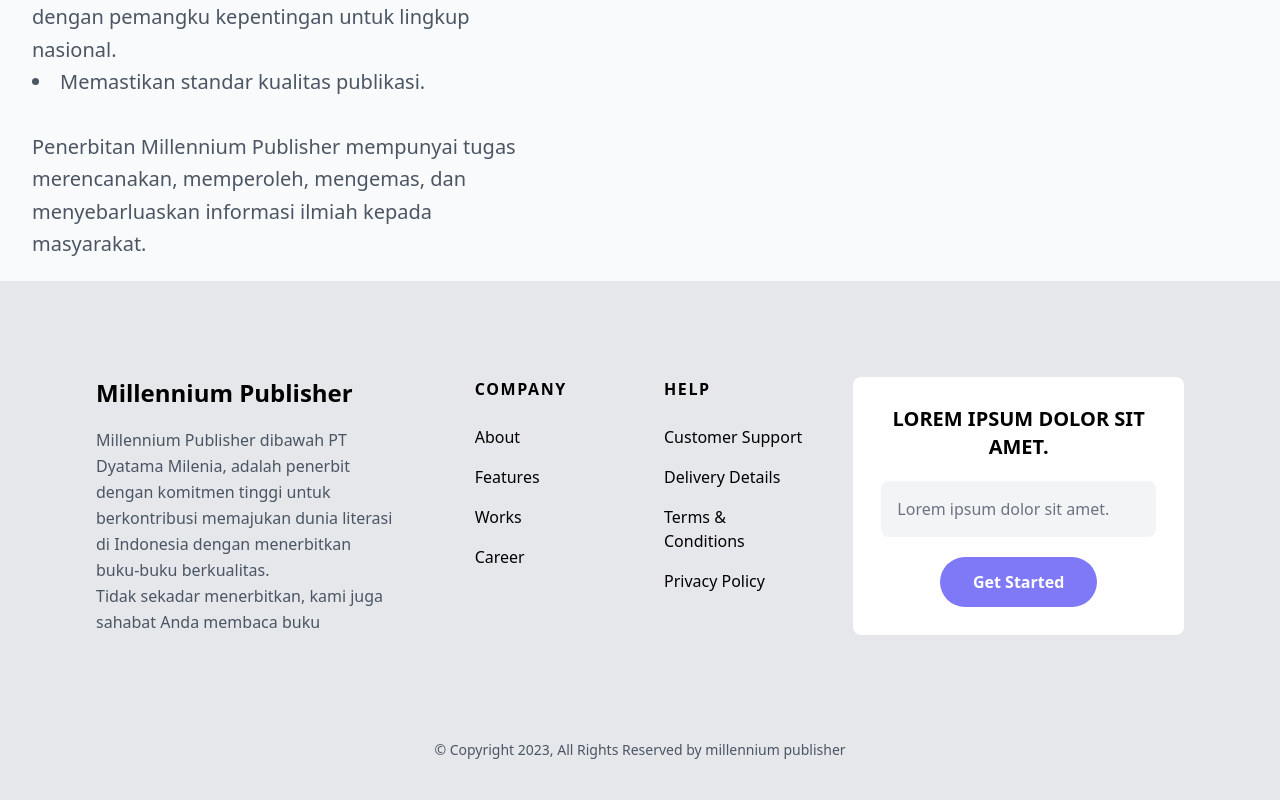
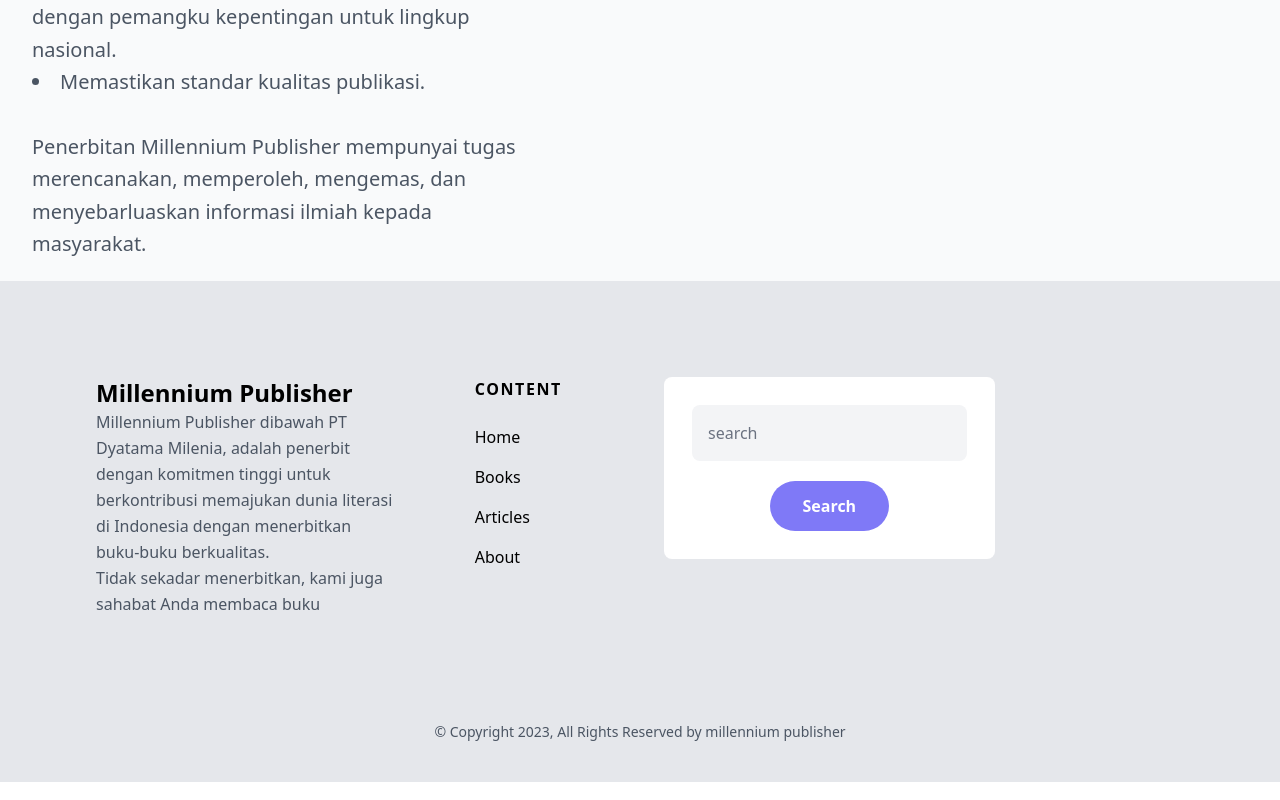
Before and after one commit to Akbarputra04/millennialpublisher, a Next.js app: page /about in a window 1280 px wide. Shown: the part 840-1640 px from the top of the page. Built offline with nearby package versions, Linux system fonts and the light colour scheme.

Commit message:
replace dummy text & some revision

```diff
--- a/components/Footer.tsx
+++ b/components/Footer.tsx
@@ -1,3 +1,5 @@
+import Link from "next/link";
+
 export default function Footer() {
 	return (
 		<section className="py-10 bg-gray-200 sm:pt-16 lg:pt-24">
@@ -12,62 +14,39 @@
 					</div>
 
 					<div>
-						<p className="text-md font-bold tracking-widest uppercase">Company</p>
+						<p className="text-md font-bold tracking-widest uppercase">Content</p>
 
 						<ul className="mt-6 space-y-4">
 							<li>
-								<a href="#" title="" className="flex text-base text-black transition-all duration-200 hover:text-blue-600 focus:text-blue-600"> About </a>
+								<Link href="/" title="" className="flex text-base text-black transition-all duration-200 hover:text-blue-600 focus:text-blue-600"> Home </Link>
 							</li>
 
 							<li>
-								<a href="#" title="" className="flex text-base text-black transition-all duration-200 hover:text-blue-600 focus:text-blue-600"> Features </a>
+								<Link href="books" title="" className="flex text-base text-black transition-all duration-200 hover:text-blue-600 focus:text-blue-600"> Books </Link>
 							</li>
 
 							<li>
-								<a href="#" title="" className="flex text-base text-black transition-all duration-200 hover:text-blue-600 focus:text-blue-600"> Works </a>
+								<Link href="/articles" title="" className="flex text-base text-black transition-all duration-200 hover:text-blue-600 focus:text-blue-600"> Articles </Link>
 							</li>
 
 							<li>
-								<a href="#" title="" className="flex text-base text-black transition-all duration-200 hover:text-blue-600 focus:text-blue-600"> Career </a>
-							</li>
-						</ul>
-					</div>
-
-					<div>
-						<p className="text-md font-bold tracking-widest uppercase">Help</p>
-
-						<ul className="mt-6 space-y-4">
-							<li>
-								<a href="#" title="" className="flex text-base text-black transition-all duration-200 hover:text-blue-600 focus:text-blue-600"> Customer Support </a>
-							</li>
-
-							<li>
-								<a href="#" title="" className="flex text-base text-black transition-all duration-200 hover:text-blue-600 focus:text-blue-600"> Delivery Details </a>
-							</li>
-
-							<li>
-								<a href="#" title="" className="flex text-base text-black transition-all duration-200 hover:text-blue-600 focus:text-blue-600"> Terms & Conditions </a>
-							</li>
-
-							<li>
-								<a href="#" title="" className="flex text-base text-black transition-all duration-200 hover:text-blue-600 focus:text-blue-600"> Privacy Policy </a>
+								<Link href="/about" title="" className="flex text-base text-black transition-all duration-200 hover:text-blue-600 focus:text-blue-600"> About </Link>
 							</li>
 						</ul>
 					</div>
 
 					<div className="col-span-2 md:col-span-1 lg:col-span-2">
 						<div className="flex flex-col items-center gap-5 bg-white rounded-lg p-7">
-							<p className="text-xl font-bold text-center uppercase">Lorem ipsum dolor sit amet.</p>
 							<input
-								type="email"
-								name="email"
-								id="email"
-								placeholder="Lorem ipsum dolor sit amet."
+								type="text"
+								name="search"
+								id="search"
+								placeholder="search"
 								className="block w-full px-4 py-4 text-base text-black bg-gray-100 placeholder-gray-500 transition-all duration-200 rounded-lg focus:border-primary focus:ring-1 focus:ring-primary"
 								required
 							/>
 							<button type="submit" className="inline-flex items-center justify-center flex-shrink-0 w-full px-8 py-3 font-semibold text-white transition-all duration-200 bg-primary border border-transparent rounded-full sm:mt-0 sm:w-auto hover:bg-primary-dark focus:bg-primary-dark">
-								Get Started
+								Search
 							</button>
 						</div>
 					</div>
--- a/components/Header.tsx
+++ b/components/Header.tsx
@@ -1,10 +1,7 @@
 import Link from "next/link"
-import { useRouter } from "next/router"
 import { useState } from "react"
 
 export default function Header() {
-	const router = useRouter()
-
 	const [menuShow, setMenuShow] = useState(false)
 
 	const toggleMenu = () => {
@@ -39,7 +36,7 @@
 
 						<Link href="/books" className="text-base font-semibold text-black transition-all duration-200 hover:opacity-80">Books</Link>
 
-						<a href={router.pathname === '/' ? '#articles' : '/articles'} title="" className="text-base font-semibold text-black transition-all duration-200 hover:opacity-80"> Articles </a>
+						<a href="/articles" title="" className="text-base font-semibold text-black transition-all duration-200 hover:opacity-80"> Articles </a>
 
 						<Link href="/about" className="text-base font-semibold text-black transition-all duration-200 hover:opacity-80">About</Link>
 					</div>
@@ -52,7 +49,7 @@
 
 						<Link href="/books" className="w-full py-2 font-medium transition-all duration-200 focus:opacity-80">Books</Link>
 
-						<a href={router.pathname === '/' ? '#articles' : '/articles'} title="" className="w-full py-2 font-medium transition-all duration-200 focus:opacity-80"> Articles </a>
+						<a href="/articles" title="" className="w-full py-2 font-medium transition-all duration-200 focus:opacity-80"> Articles </a>
 
 						<Link href="/about" className="w-full py-2 font-medium transition-all duration-200 focus:opacity-80">About</Link>
 					</nav>
--- a/package.json
+++ b/package.json
@@ -4,7 +4,7 @@
   "private": true,
   "scripts": {
     "dev": "next dev",
-    "build": "next build",
+    "build": "next build && next export",
     "start": "next start",
     "lint": "next lint"
   },
--- a/pages/articles/index.tsx
+++ b/pages/articles/index.tsx
@@ -17,26 +17,6 @@
             {/* articles */}
             <section className="py-10 bg-gray-50 sm:py-16 lg:py-24">
                 <div className="px-4 mx-auto sm:px-6 lg:px-8 max-w-7xl">
-                    <div className="flex items-end justify-between">
-                        <div className="flex-1 text-center lg:text-left">
-                            <h2 className="text-3xl font-bold leading-tight text-black sm:text-4xl lg:text-5xl">Artikel dari millennium publisher</h2>
-                            <p className="max-w-xl mx-auto mt-4 text-base leading-relaxed text-gray-600 lg:mx-0">Amet minim mollit non deserunt ullamco est sit aliqua dolor do amet sint. Velit officia consequat duis.</p>
-                        </div>
-
-                        <div className="hidden lg:flex lg:items-center lg:space-x-3">
-                            <button type="button" className="flex items-center justify-center text-gray-400 transition-all duration-200 bg-transparent border border-gray-300 rounded w-9 h-9 hover:bg-primary hover:text-white focus:bg-primary focus:text-white">
-                                <svg xmlns="http://www.w3.org/2000/svg" className="w-6 h-6" fill="none" viewBox="0 0 24 24" stroke="currentColor">
-                                    <path strokeLinecap="round" strokeLinejoin="round" strokeWidth="2" d="M15 19l-7-7 7-7" />
-                                </svg>
-                            </button>
-
-                            <button type="button" className="flex items-center justify-center text-gray-400 transition-all duration-200 bg-transparent border border-gray-300 rounded w-9 h-9 hover:bg-primary hover:text-white focus:bg-primary focus:text-white">
-                                <svg xmlns="http://www.w3.org/2000/svg" className="w-6 h-6" fill="none" viewBox="0 0 24 24" stroke="currentColor">
-                                    <path strokeLinecap="round" strokeLinejoin="round" strokeWidth="2" d="M9 5l7 7-7 7" />
-                                </svg>
-                            </button>
-                        </div>
-                    </div>
 
                     <div className="grid max-w-md grid-cols-1 gap-6 mx-auto mt-8 lg:mt-16 lg:grid-cols-3 lg:max-w-full">
                         {!data && (
@@ -69,19 +49,6 @@
                         ))}
                     </div>
 
-                    <div className="flex items-center justify-center mt-8 space-x-3 lg:hidden">
-                        <button type="button" className="flex items-center justify-center text-gray-400 transition-all duration-200 bg-transparent border border-gray-300 rounded w-9 h-9 hover:bg-primary hover:text-white focus:bg-primary focus:text-white">
-                            <svg xmlns="http://www.w3.org/2000/svg" className="w-6 h-6" fill="none" viewBox="0 0 24 24" stroke="currentColor">
-                                <path strokeLinecap="round" strokeLinejoin="round" strokeWidth="2" d="M15 19l-7-7 7-7" />
-                            </svg>
-                        </button>
-
-                        <button type="button" className="flex items-center justify-center text-gray-400 transition-all duration-200 bg-transparent border border-gray-300 rounded w-9 h-9 hover:bg-primary hover:text-white focus:bg-primary focus:text-white">
-                            <svg xmlns="http://www.w3.org/2000/svg" className="w-6 h-6" fill="none" viewBox="0 0 24 24" stroke="currentColor">
-                                <path strokeLinecap="round" strokeLinejoin="round" strokeWidth="2" d="M9 5l7 7-7 7" />
-                            </svg>
-                        </button>
-                    </div>
                 </div>
             </section>
 
```
Also changed, not shown: data/articles.json.
